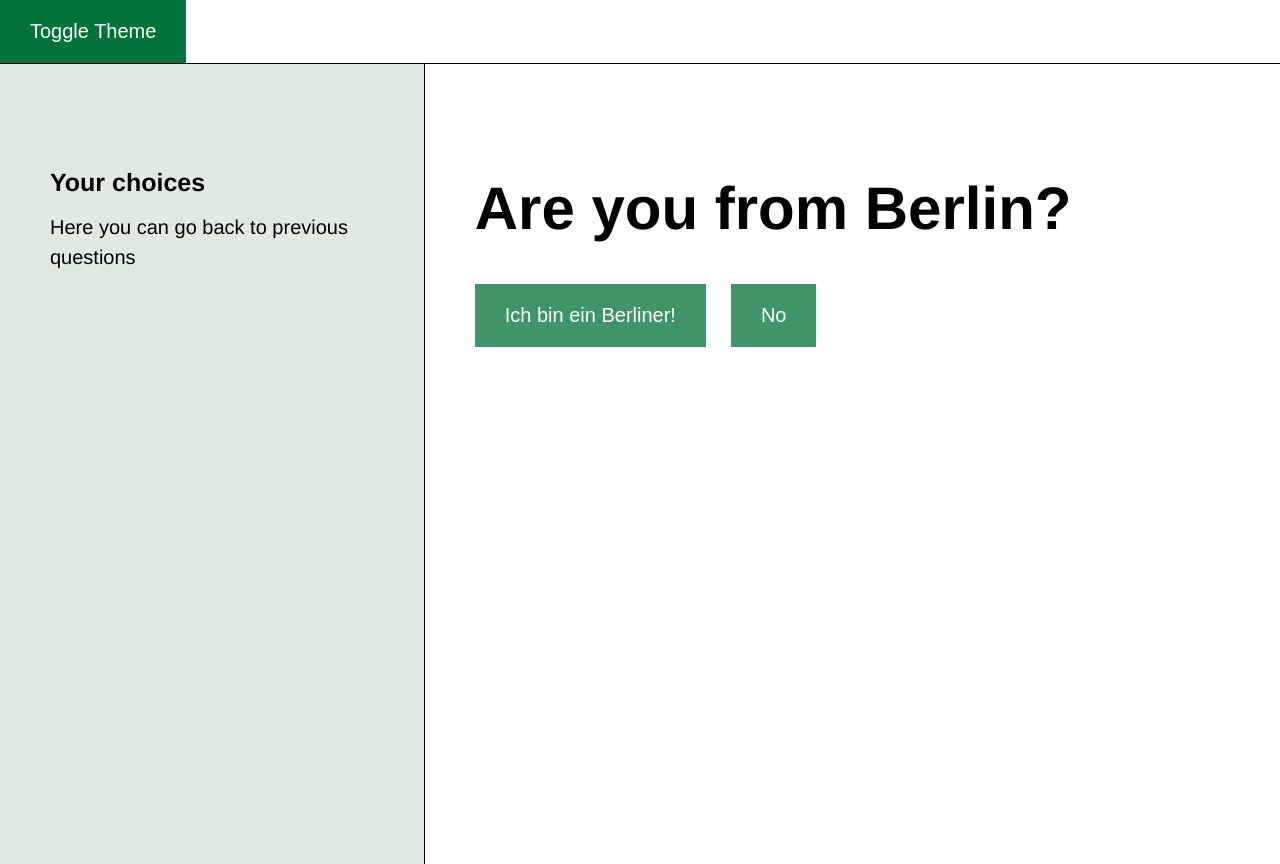
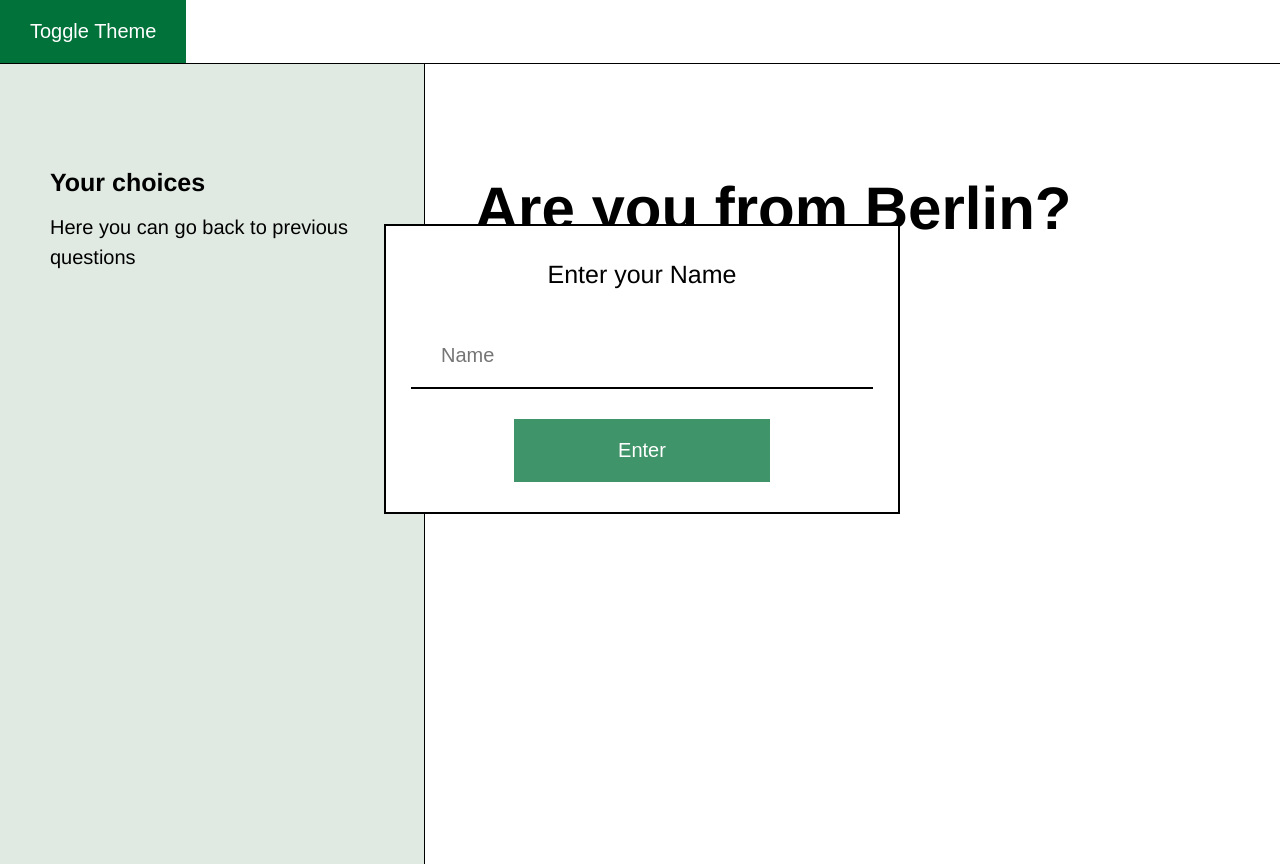
Before and after one commit to hannesreinsch/ticketfinder, a React (Create React App) app: page / in a window 1280 px wide. Built offline with nearby package versions, Linux system fonts and the light colour scheme.

Commit message:
Enter & Store Name functionality

```diff
--- a/src/components/Container/index.js
+++ b/src/components/Container/index.js
@@ -1,12 +1,32 @@
-import React, { useState } from "react"
+import React, { useState, useEffect } from "react"
 import Step from "../Step"
+import Popup from "../Popup"
+import Name from "../Name"
 import PreviousChoices from "../PreviousChoices"
 import { db, Q_NOTICKET } from "../../constants/db"
 import StyledWrapper from "./StyledWrapper"
 
 export default function Container() {
+  const [name, setName] = useState("")
+  const [popupVisibility, setPopupVisibility] = useState(true)
   const [currStep, setCurrStep] = useState(Q_NOTICKET)
   const [previousChoices, setPreviousChoices] = useState([])
+
+  // check if name has been entered before and store
+  // in local storage to not ask multiple times
+  useEffect(() => {
+    const storedName = window.localStorage.getItem("name")
+    if (storedName) {
+      setName(storedName)
+      setPopupVisibility(false)
+    }
+  }, [])
+
+  function handleNameSubmit(value) {
+    window.localStorage.setItem("name", value)
+    setPopupVisibility((oldPopupVisibility) => !oldPopupVisibility)
+    setName(value)
+  }
 
   function handleNextStepSelection(nextStep) {
     // START
@@ -37,6 +57,8 @@ export default function Container() {
 
   return (
     <StyledWrapper>
+      {popupVisibility && <Popup handleNameSubmit={handleNameSubmit} />}
+      {name && <Name name={name} />}
       <div className="col-choice">
         <PreviousChoices
           previousChoices={previousChoices}
--- /dev/null
+++ b/src/components/Name/index.js
@@ -0,0 +1,11 @@
+import React from "react"
+import { string } from "prop-types"
+
+const Name = ({ name }) => {
+  return <p>Welcome Back {name}</p>
+}
+
+Name.propTypes = {
+  name: string.isRequired,
+}
+export default Name
--- /dev/null
+++ b/src/components/Popup.jsx
@@ -0,0 +1,70 @@
+import React, { useState, useEffect } from "react"
+import { func } from "prop-types"
+import styled from "styled-components"
+import { Button, Input } from "./elements"
+
+const StyledWrapper = styled.div`
+  z-index: 2;
+  position: fixed;
+  width: 100%;
+  height: 100%;
+  .modal-content {
+    display: flex;
+    flex-direction: column;
+    background-color: white;
+    position: absolute;
+    top: 20%;
+    left: 30%;
+    width: 40%;
+    border: 2px solid black;
+    h3 {
+      font-size: ${({ theme }) => theme.fontXL};
+      text-align: center;
+      margin-top: 30px;
+    }
+    input {
+      margin: 30px 25px;
+    }
+    .enter {
+      width: 50%;
+      margin: 0 auto;
+      margin-bottom: 30px;
+    }
+  }
+`
+
+export default function PopUp({ handleNameSubmit }) {
+  const [name, setName] = useState("")
+
+  useEffect(() => {
+    const storedName = window.localStorage.getItem("name")
+    if (storedName) {
+      setName(storedName)
+    }
+  }, [])
+
+  return (
+    <StyledWrapper>
+      <div className="modal">
+        <div className="modal-content">
+          <h3>Enter your Name</h3>
+          <Input
+            type="text"
+            id="name"
+            name="name"
+            placeholder="Name"
+            value={name}
+            onChange={(e) => setName(e.target.value)}
+          />
+          <Button className="enter" onClick={() => handleNameSubmit(name)}>
+            Enter
+          </Button>
+        </div>
+      </div>
+    </StyledWrapper>
+  )
+}
+
+PopUp.propTypes = {
+  handleNameSubmit: func.isRequired,
+}
--- /dev/null
+++ b/src/components/elements/Input.js
@@ -0,0 +1,17 @@
+import styled from "styled-components"
+
+const Input = styled.input`
+  &:active,
+  &:focus,
+  &:focus:active {
+    background-image: none;
+    outline: 0;
+    box-shadow: none;
+  }
+  padding: 20px 30px;
+  border: none;
+  border-bottom: 2px solid black;
+  font-size: ${({ theme }) => theme.fontNormal};
+`
+
+export default Input
--- a/src/components/elements/index.js
+++ b/src/components/elements/index.js
@@ -1,3 +1,4 @@
 import Button from "./Button"
+import Input from "./Input"
 
-export { Button }
+export { Button, Input }
```
Also changed, not shown: src/components/Name/StyledWrapper.js (added, +8 -0 lines), 2 other files (tests, documents, lock files or other folders).
